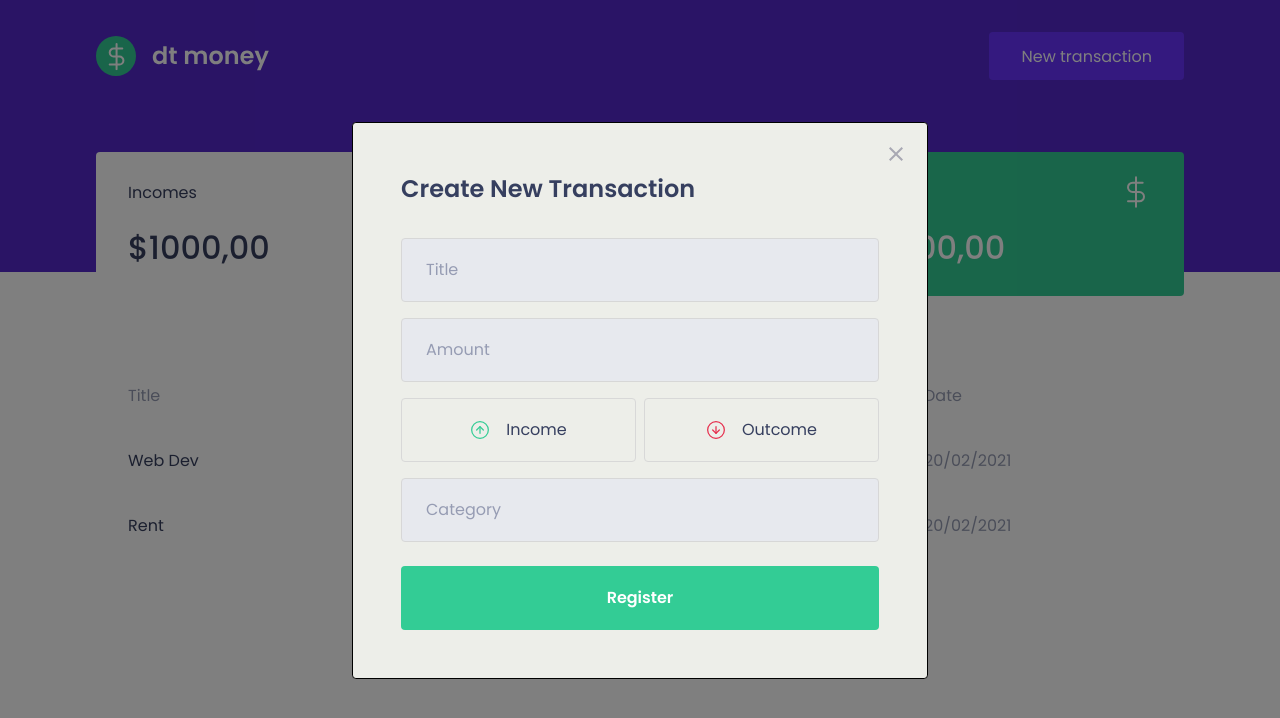
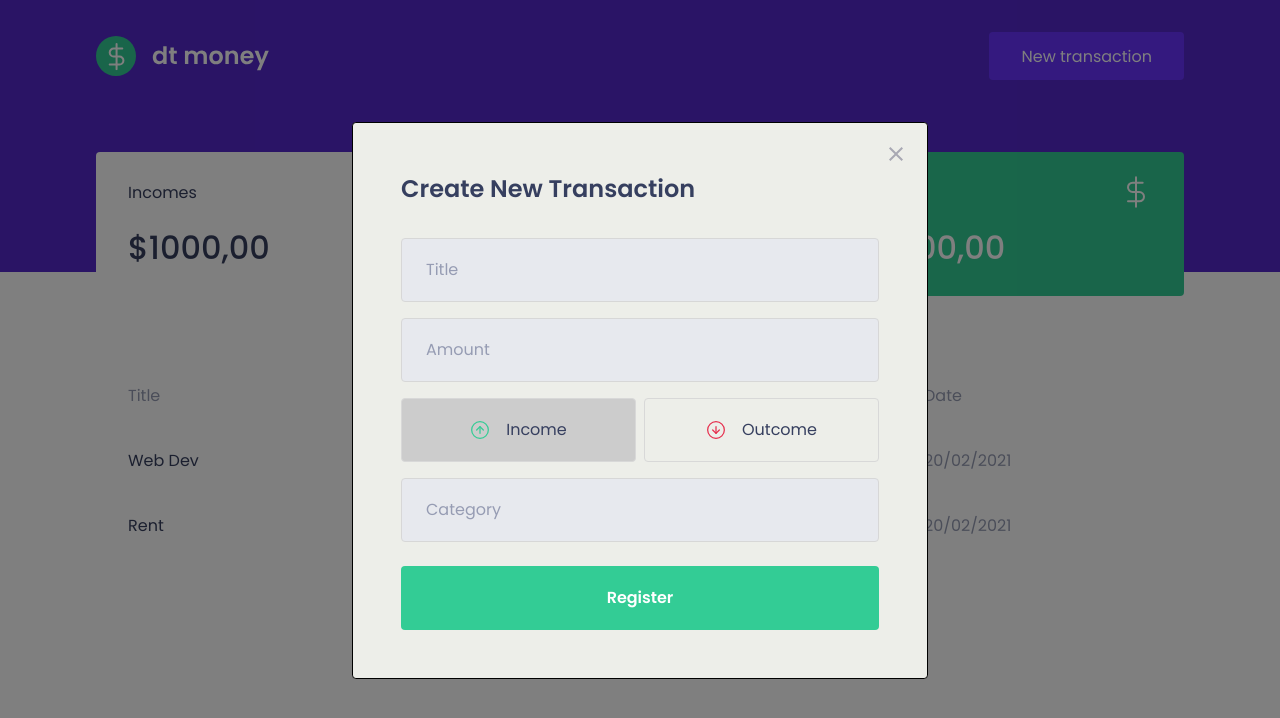
Before and after one commit to lecamilotti/boot_Camp_expensesControl, a React (Create React App) app: page / in a window 1280 px wide. Both pictures are taken after a click on the button "New transaction". Shown: the top 718 px of the page. Built offline with nearby package versions, Linux system fonts and the light colour scheme; no server answers; what miragejs would draw is missing.

Commit message:
props em styled components

```diff
--- a/src/components/NewTransactionModal/index.tsx
+++ b/src/components/NewTransactionModal/index.tsx
@@ -1,14 +1,17 @@
 import Modal from 'react-modal';
-import { Container, TransactionTypeContainer } from './styles';
+import { Container, TransactionTypeContainer, RadioBox } from './styles';
 import incomeImg from '../../assets/income.svg';
 import outcomeImg from '../../assets/outcome.svg';
 import closeImg from "../../assets/close.svg";
+import { useState } from 'react';
 interface NewTransactionModalProps {
   isOpen: boolean;
   onRequestClose: () => void;
 }
 
 export function NewTransactionModal({ isOpen, onRequestClose}: NewTransactionModalProps) {
+const [type, setType] = useState('deposit')
+
   return (
     <Modal
     isOpen={isOpen}
@@ -33,14 +36,20 @@
     />
 
       <TransactionTypeContainer>
-        <button type="button">
+        <RadioBox type="button"
+        onClick={() => { setType('deposit'); }}
+        isActive={type === 'deposit'}
+        >
           <img src={incomeImg} alt="income" />
           <span>Income</span>
-        </button>
-        <button type="button">
+        </RadioBox>
+        <RadioBox type="button"
+         onClick={() => { setType('withdraw');}}
+           isActive={type === 'withdraw'}
+           >
           <img src={outcomeImg} alt="Outome" />
           <span>Outcome</span>
-        </button>
+        </RadioBox>
 
       </TransactionTypeContainer>
 
--- a/src/components/NewTransactionModal/styles.ts
+++ b/src/components/NewTransactionModal/styles.ts
@@ -1,6 +1,5 @@
 import styled from "styled-components";
-import { darken } from 'polished';
-
+import { darken } from "polished";
 
 export const Container = styled.form `
   h2 {
@@ -8,7 +7,6 @@
     font-size: 1.5rem;
     margin-bottom: 2rem;
   }
-
 
   input {
     width: 100%;
@@ -45,43 +43,55 @@
 
     transition: filter 0.3;
 
-
     &:hover {
       filter: brightness(0.9);
     }
   }
 `;
 
-
 export const TransactionTypeContainer = styled.div `
   margin: 1rem 0;
   display: grid;
   grid-template-columns: 1fr 1fr;
   gap: 0.5rem;
+`;
+interface RadioBoxProps {
 
-  button {
+
+
+
+
+  isActive: boolean;
+
+
+
+
+
+}
+
+export const RadioBox = styled.button<RadioBoxProps> `
   height: 4rem;
   border: 1px solid #d8d8d8;
   border-radius: 0.25rem;
 
-    background: transparent;
+  background: ${
+  ( props ) => props.isActive ? '#ccc' : 'transparent'
+};
 
-    display:flex;
+  display: flex;
   align-items: center;
   justify-content: center;
-
 
   transition: border-color 0.3s;
   &:hover {
     border-color: ${
-  darken( 0.2, '#d7d7d7' )
+  darken( 0.2, "#d7d7d7" )
 };
   }
 
-    img{
+  img {
     width: 20px;
     height: 20px;
-
   }
 
   span {
@@ -90,5 +100,4 @@
     font-size: 1rem;
     color: var(--text-title);
   }
-  }
 `;
```
Lines whose indentation alone changed are shown as unchanged.
